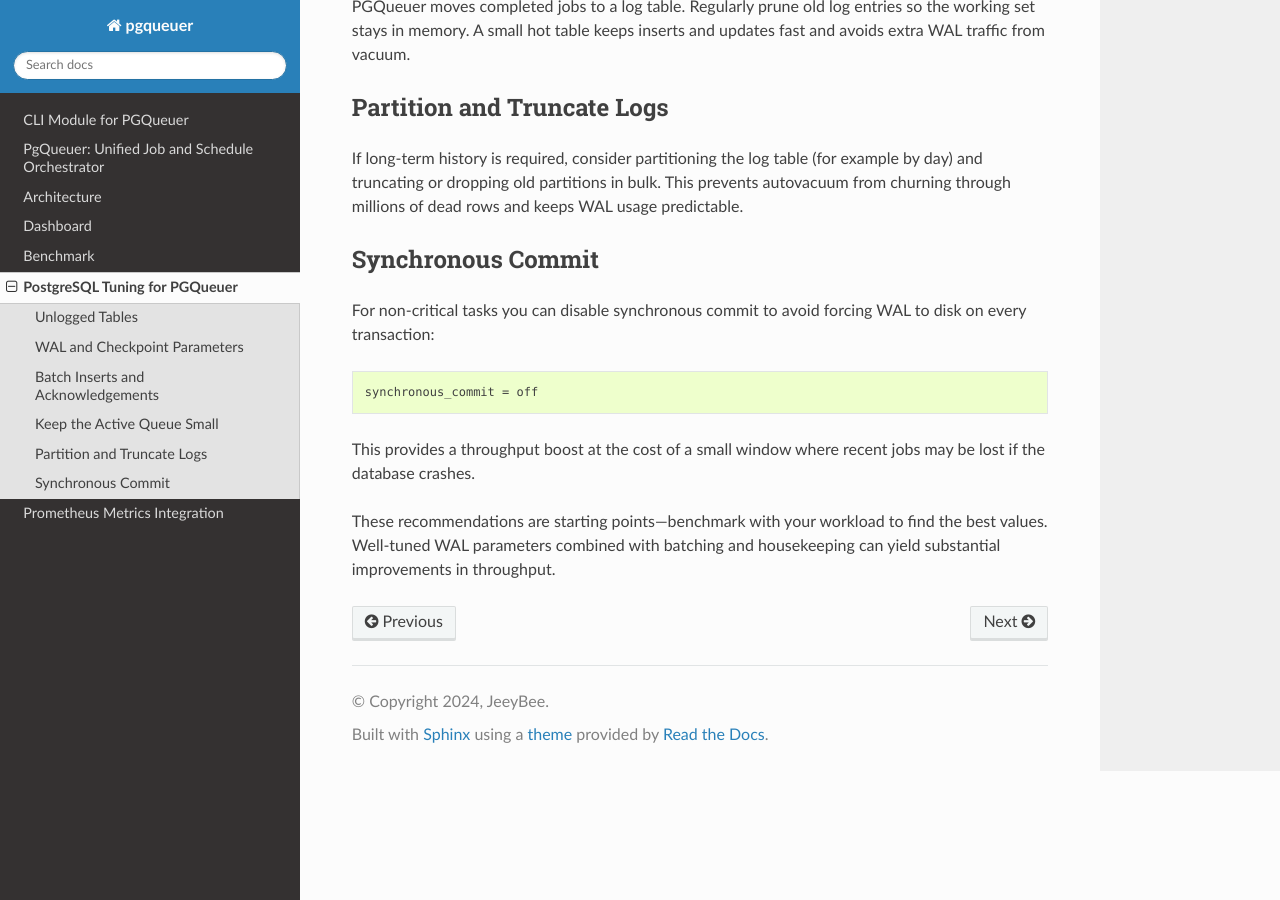
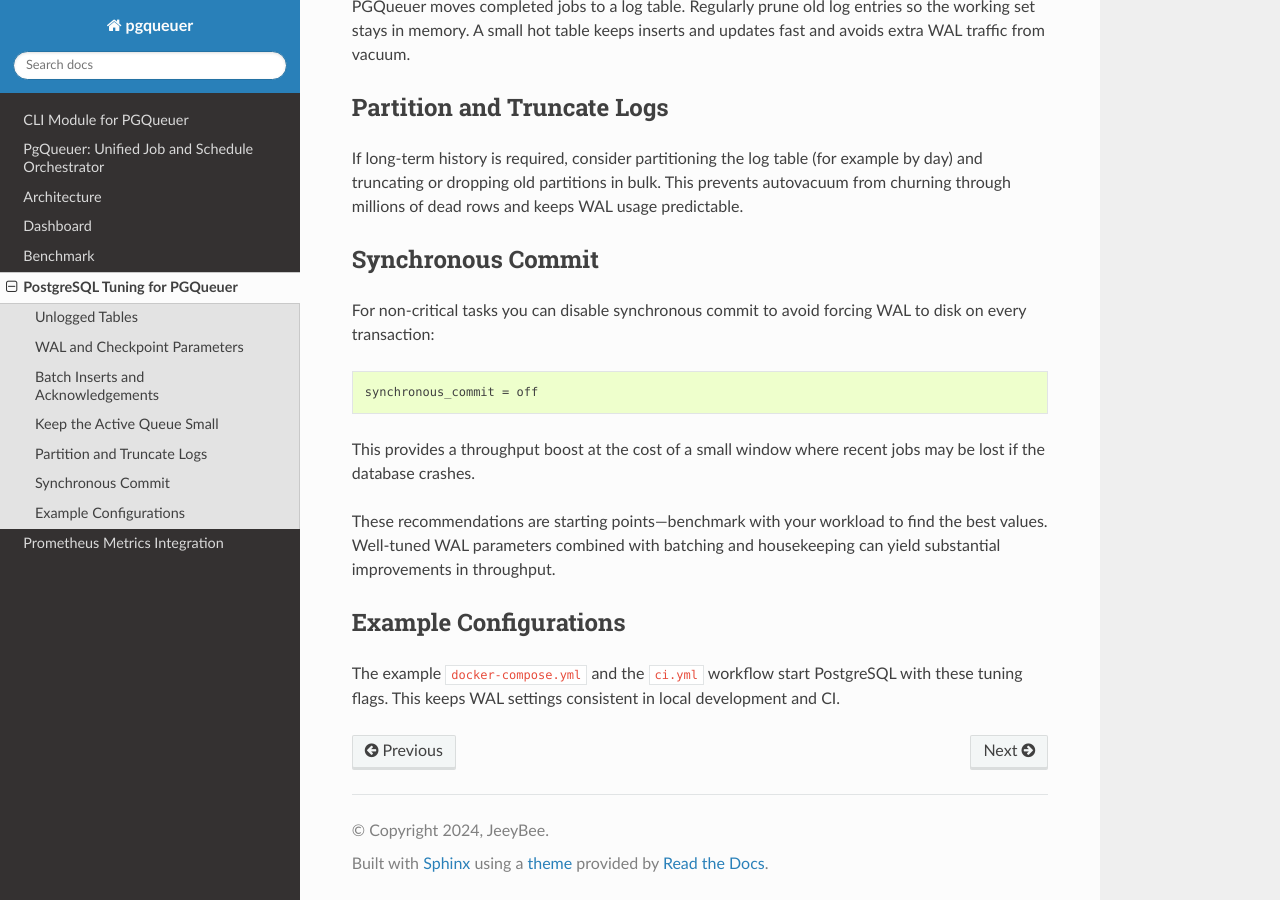
Before and after one commit to janbjorge/pgqueuer, a Sphinx documentation site: the page built from docs/postgres-tuning.md, in a window 1280 px wide and 900 px high, scrolled down 1160 px. Built offline with Sphinx 7.4.7 and the Read the Docs theme 3.1.0, drawn with Linux system fonts in a browser that asks for light colours; pages that are not in the unit, such as notebooks, are missing from menus.

Commit message:
doc: clarify tuned settings in CI

```diff
--- a/docs/postgres-tuning.md
+++ b/docs/postgres-tuning.md
@@ -53,3 +53,8 @@ synchronous_commit = off
 This provides a throughput boost at the cost of a small window where recent jobs may be lost if the database crashes.
 
 These recommendations are starting points—benchmark with your workload to find the best values. Well-tuned WAL parameters combined with batching and housekeeping can yield substantial improvements in throughput.
+
+## Example Configurations
+
+The example `docker-compose.yml` and the `ci.yml` workflow start PostgreSQL with these tuning flags.
+This keeps WAL settings consistent in local development and CI.
```
